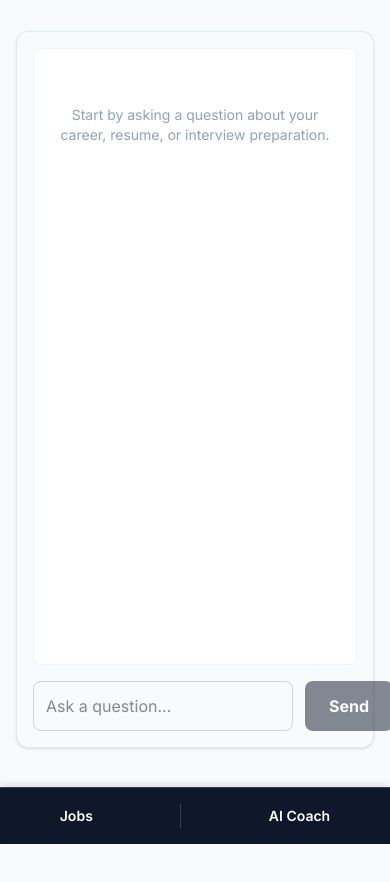
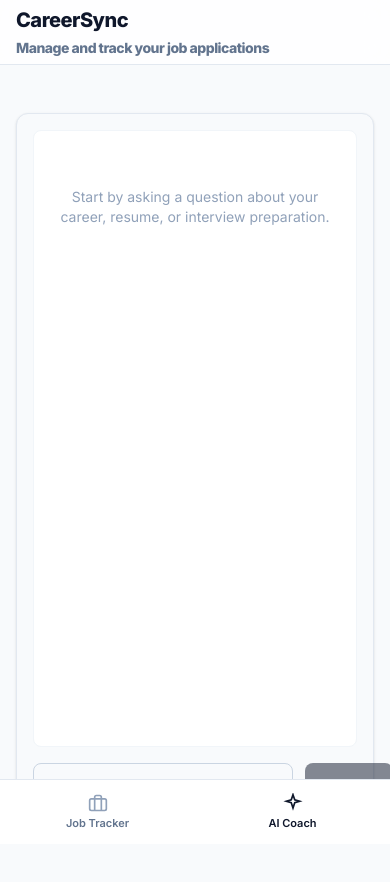
Before and after one commit to qh8773127-star/CareerSyncAi, a Next.js app: page /dashboard/coach in a window 390 px wide. Shown: the top 882 px of the page. Before the commit the page ends 844 px from the top, so only its background shows below. Built offline with nearby package versions, Linux system fonts and the light colour scheme.

Commit message:
fix: dashboard UI

```diff
--- a/src/app/components/AiTester.tsx
+++ b/src/app/components/AiTester.tsx
@@ -214,7 +214,7 @@ export default function AiTester() {
                 disabled={isPending}
                 className="rounded-md px-3 py-2 text-xs font-semibold text-slate-600 transition-colors hover:bg-slate-100 hover:text-red-600 disabled:opacity-50"
               >
-                Discard
+                Close
               </button>
             </div>
 
--- a/src/app/components/CareerCoachPage.tsx
+++ b/src/app/components/CareerCoachPage.tsx
@@ -39,7 +39,6 @@ export default function CareerCoachPage() {
 
   return (
     <div className="flex flex-col h-[85vh] max-w-full mx-auto p-4 mt-6 border border-slate-200 rounded-xl bg-slate-50 shadow-sm">
-
       <div className="flex-1 overflow-y-auto p-4 space-y-4 bg-white rounded-lg border border-slate-100 mb-4">
         {messages.length === 0 ? (
           <div className="text-center text-slate-400 text-sm mt-10">
@@ -128,7 +127,7 @@ export default function CareerCoachPage() {
         <button
           type="submit"
           disabled={isLoading || !input.trim()}
-          className="bg-slate-900 text-white px-6 py-3 rounded-lg font-bold hover:bg-slate-800 transition-colors disabled:opacity-50 cursor-pointer disabled:cursor-not-allowed"
+          className="bg-slate-900 text-white  px-6 py-3 rounded-lg font-bold hover:bg-slate-800 transition-colors disabled:opacity-50 cursor-pointer disabled:cursor-not-allowed"
         >
           {isLoading ? "..." : "Send"}
         </button>
--- a/src/app/components/DashboardStats.tsx
+++ b/src/app/components/DashboardStats.tsx
@@ -9,7 +9,6 @@ interface DashboardStatsProps {
 }
 
 const DashboardStats = ({ stats }: DashboardStatsProps) => {
-  // Explicitly added the 'Rejected' card to show the brutal reality
   const statCards = [
     {
       title: "Total Applications",
@@ -44,7 +43,6 @@ const DashboardStats = ({ stats }: DashboardStatsProps) => {
   ];
 
   return (
-    // Strictly changed to lg:grid-cols-5 taake panchon dabbe ek line mein saans le sakein
     <div className="grid grid-cols-2 md:grid-cols-3 lg:grid-cols-5 gap-4 mb-8">
       {statCards.map((card, index) => (
         <div
@@ -52,7 +50,7 @@ const DashboardStats = ({ stats }: DashboardStatsProps) => {
           className="bg-white p-5 rounded-xl border border-slate-200 shadow-sm flex flex-col gap-1"
         >
           <span
-            className={`text-[11px] font-bold uppercase tracking-wider ${card.titleColor} truncate`}
+            className={`text-[11px] font-bold uppercase tracking-wider ${card.titleColor} `}
           >
             {card.title}
           </span>
--- a/src/app/components/JobSearchFilters.tsx
+++ b/src/app/components/JobSearchFilters.tsx
@@ -2,6 +2,7 @@
 
 import { useSearchParams, usePathname, useRouter } from "next/navigation";
 import { useDebouncedCallback } from "use-debounce";
+import DeleteAllJobsButton from "./DeleteAllJobsButton";
 
 const JobSearchFilters = () => {
   const searchParams = useSearchParams();
@@ -63,6 +64,7 @@ const JobSearchFilters = () => {
           <option value="HIRED">Hired</option>
         </select>
       </div>
+      <DeleteAllJobsButton/>
     </div>
   );
 };
--- a/src/app/dashboard/jobs/page.tsx
+++ b/src/app/dashboard/jobs/page.tsx
@@ -34,16 +34,7 @@ export default async function DashboardPage({
 
   return (
     <div className="min-h-screen p-6 md:p-10 max-w-5xl mx-auto space-y-10">
-      <header className="flex justify-between items-center border-b sticky top-0 z-50 bg-slate-50/80 backdrop-blur-md border-slate-200 py-4 mb-4">
-        <div>
-          <h1 className="text-3xl font-extrabold tracking-tight text-slate-900">
-            CareerSync
-          </h1>
-          <p className="text-sm text-slate-500 mt-1">
-            Manage and track your job applications
-          </p>
-        </div>
-        <DeleteAllJobsButton />
+      <header className="flex justify-between items-center border-b top-0 z-50 bg-slate-50/80 backdrop-blur-md border-slate-200 py-4 mb-4">
         <SignOut />
       </header>
 
@@ -64,6 +55,7 @@ export default async function DashboardPage({
           Your Tracked Jobs
         </h2>
         <JobSearchFilters />
+
 
         {userJobs.length === 0 ? (
           <div className="text-center p-12 bg-white border border-dashed border-slate-300 rounded-xl">
--- a/src/app/dashboard/layout.tsx
+++ b/src/app/dashboard/layout.tsx
@@ -1,41 +1,114 @@
+"use client";
+
 import Link from "next/link";
+import { usePathname } from "next/navigation";
 
 export default function DashboardLayout({
   children,
 }: {
   children: React.ReactNode;
 }) {
+  const pathname = usePathname();
+
+  const navLinks = [
+    { href: "/dashboard/jobs", label: "Job Tracker" },
+    { href: "/dashboard/coach", label: "AI Coach" },
+  ];
+
   return (
+    <div className="min-h-screen bg-slate-50 flex flex-col">
 
-    <div className="flex flex-col md:flex-row h-screen bg-slate-50 relative">
+      <header className="sticky top-0 z-50 bg-white/80 backdrop-blur-md border-b border-slate-200">
+        <div className="max-w-7xl mx-auto px-4 sm:px-6 h-16 flex items-center justify-between">
 
-        <aside className="hidden md:flex w-64 bg-slate-900 text-white flex-col p-6 shadow-xl z-20">
-        <h2 className="text-2xl font-extrabold mb-10 tracking-tight text-center">CareerSync</h2>
-        <nav className="flex flex-col gap-3">
-          <Link href="/dashboard/jobs" className="px-4 py-3 rounded-lg hover:bg-slate-800 transition-colors font-medium">
-            Job Tracker
+          <Link
+            href="/dashboard/jobs"
+            className="text-xl font-extrabold tracking-tight text-slate-900"
+          >
+            CareerSync
+            <p className="text-sm text-slate-500 mt-1">
+              Manage and track your job applications
+            </p>
           </Link>
-          <Link href="/dashboard/coach" className="px-4 py-3 rounded-lg hover:bg-slate-800 transition-colors font-medium">
-            AI Coach
-          </Link>
-        </nav>
-      </aside>
 
-        <main className="flex-1 overflow-y-auto p-4 md:p-8 pb-24 md:pb-8">
+          <nav className="hidden md:flex items-center gap-1">
+            {navLinks.map((link) => {
+              const isActive = pathname === link.href;
+              return (
+                <Link
+                  key={link.href}
+                  href={link.href}
+                  className={`px-4 py-2 rounded-lg text-sm font-semibold transition-colors ${
+                    isActive
+                      ? "bg-slate-900 text-white"
+                      : "text-slate-600 hover:text-slate-900 hover:bg-slate-100"
+                  }`}
+                >
+                  {link.label}
+                </Link>
+              );
+            })}
+          </nav>
+        </div>
+      </header>
+
+      <main className="flex-1 w-full max-w-7xl mx-auto px-4 sm:px-6 py-6 sm:py-8 pb-24 md:pb-8">
         {children}
       </main>
 
-
-      <nav className="md:hidden fixed bottom-0 left-0 w-full bg-slate-900 text-white flex justify-around items-center p-4 shadow-[0_-4px_6px_-1px_rgba(0,0,0,0.1)] z-50 border-t border-slate-700">
-        <Link href="/dashboard/jobs" className="flex flex-col items-center gap-1 hover:text-slate-300 transition-colors">
-          <span className="text-sm font-semibold">Jobs</span>
-        </Link>
-        <div className="w-px h-6 bg-slate-700"></div>
-        <Link href="/dashboard/coach" className="flex flex-col items-center gap-1 hover:text-slate-300 transition-colors">
-          <span className="text-sm font-semibold">AI Coach</span>
-        </Link>
+      <nav className="md:hidden fixed bottom-0 left-0 right-0 z-50 bg-white border-t border-slate-200 safe-bottom">
+        <div className="flex items-center justify-around h-16">
+          {navLinks.map((link) => {
+            const isActive = pathname === link.href;
+            return (
+              <Link
+                key={link.href}
+                href={link.href}
+                className={`flex-1 flex flex-col items-center justify-center gap-0.5 transition-colors ${
+                  isActive ? "text-slate-900" : "text-slate-500"
+                }`}
+              >
+                <NavIcon href={link.href} isActive={isActive} />
+                <span className="text-[11px] font-semibold">{link.label}</span>
+              </Link>
+            );
+          })}
+        </div>
       </nav>
-
     </div>
   );
 }
+
+
+// forIcon
+function NavIcon({ href, isActive }: { href: string; isActive: boolean }) {
+  const cls = isActive ? "text-slate-900" : "text-slate-400";
+
+  if (href.includes("/jobs")) {
+    return (
+      <svg
+        className={`w-5 h-5 ${cls}`}
+        fill="none"
+        stroke="currentColor"
+        strokeWidth="2"
+        viewBox="0 0 24 24"
+      >
+        <rect x="2" y="7" width="20" height="14" rx="2" />
+        <path d="M16 21V5a2 2 0 0 0-2-2h-4a2 2 0 0 0-2 2v16" />
+      </svg>
+    );
+  }
+
+  // coach icon (sparkles)
+  return (
+    <svg
+      className={`w-5 h-5 ${cls}`}
+      fill="none"
+      stroke="currentColor"
+      strokeWidth="2"
+      viewBox="0 0 24 24"
+    >
+      <path d="M12 2l2.09 6.26L20 10l-5.91 1.74L12 18l-2.09-6.26L4 10l5.91-1.74L12 2z" />
+    </svg>
+  );
+}
```
